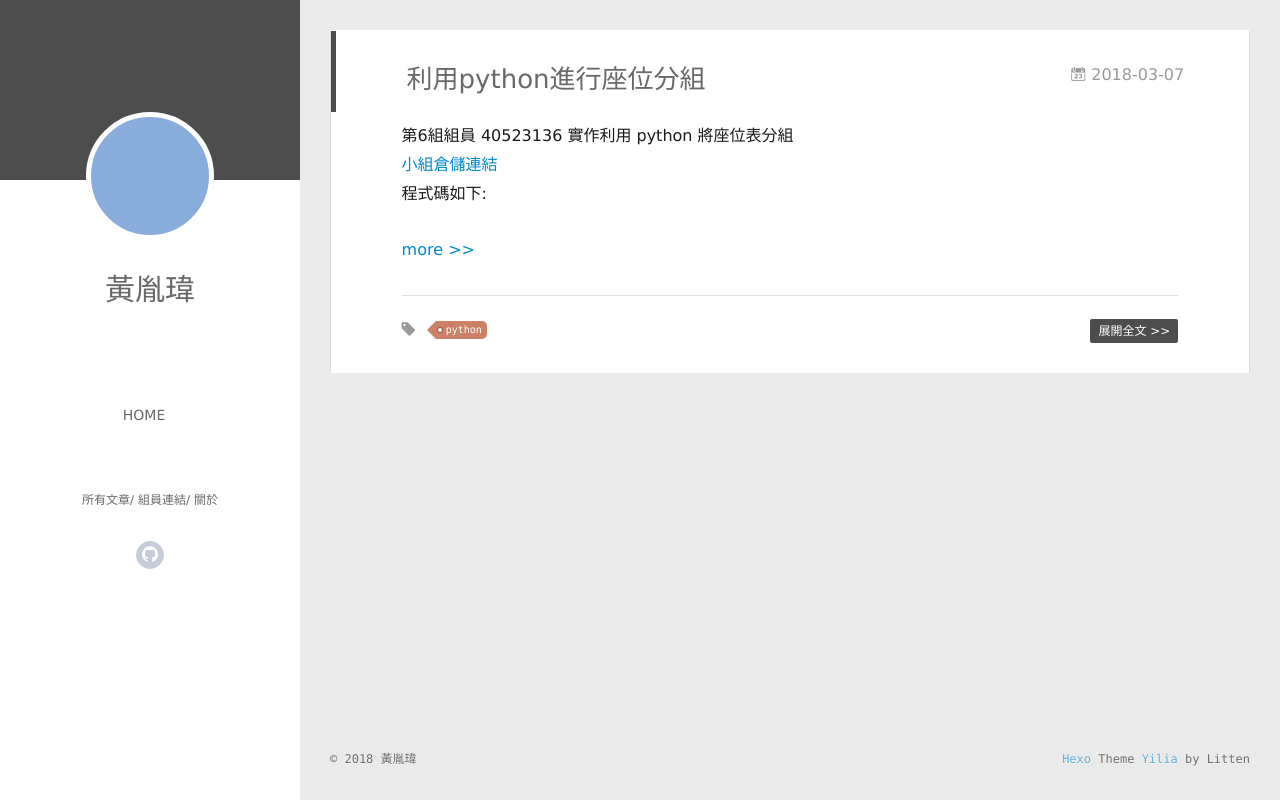
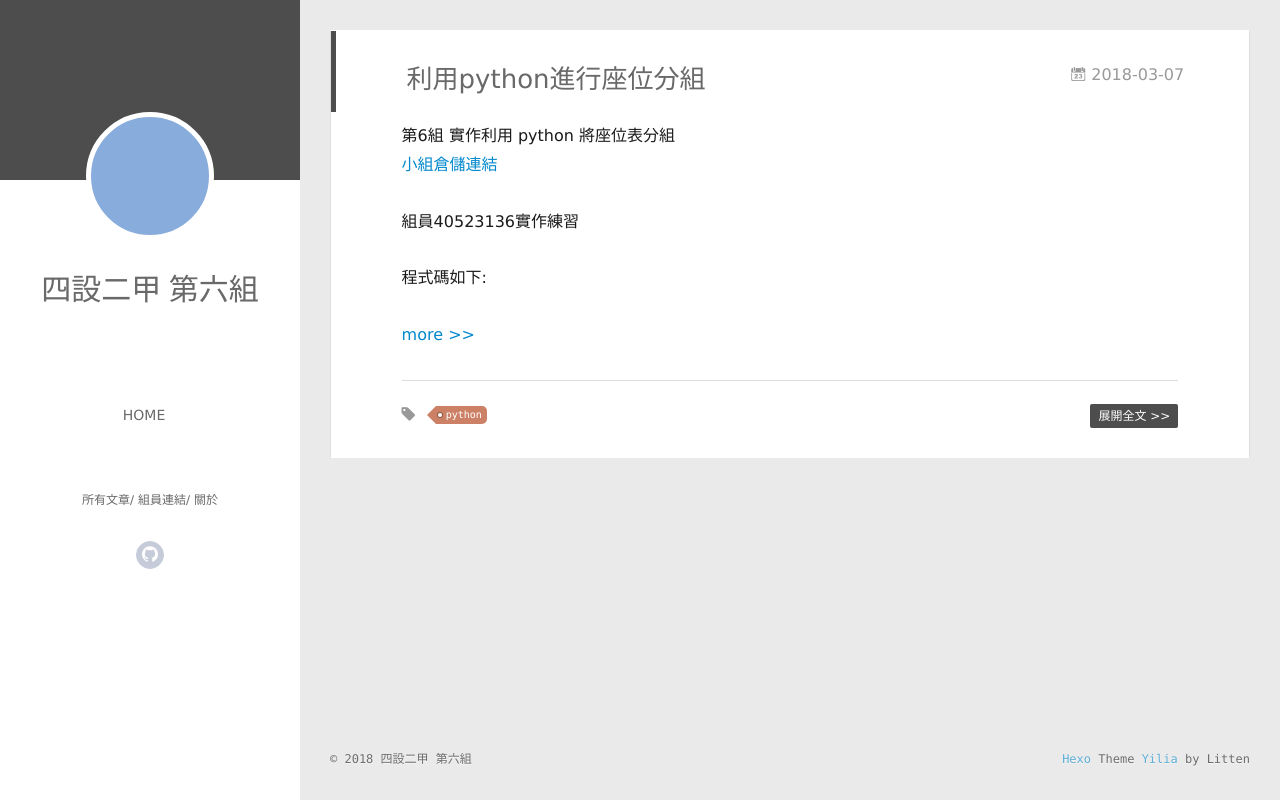
Before and after one commit to s40523136/cd2018, a plain HTML site: page index.html in a window 1280 px wide. Drawn offline with Linux system fonts and the light colour scheme; files that its build step writes are made by us from their sources.

Commit message:
blog update

```diff
--- a/index.html
+++ b/index.html
@@ -45,7 +45,7 @@
 			<img src="" class="js-avatar">
 		</a>
 		<hgroup>
-		  <h1 class="header-author"><a href="/">黃胤瑋</a></h1>
+		  <h1 class="header-author"><a href="/">四設二甲 第六組</a></h1>
 		</hgroup>
 
 
@@ -95,7 +95,7 @@
 				<img src="" class="js-avatar">
 			</div>
 			<hgroup>
-			  <h1 class="header-author js-header-author">黃胤瑋</h1>
+			  <h1 class="header-author js-header-author">四設二甲 第六組</h1>
 			</hgroup>
 
 
@@ -153,7 +153,9 @@
 
     <div class="article-entry" itemprop="articleBody">
 
-        <p>第6組組員 40523136 實作利用 python 將座位表分組<br><a href="https://github.com/s40523136/cd2018/tree/gh-pages" target="_blank" rel="noopener">小組倉儲連結</a><br>程式碼如下:</p>
+        <p>第6組 實作利用 python 將座位表分組<br><a href="https://github.com/s40523136/cd2018/tree/gh-pages" target="_blank" rel="noopener">小組倉儲連結</a></p>
+<p>組員40523136實作練習</p>
+<p>程式碼如下:</p>
 
           <a class="article-more-a" href="/cd2018/2018/03/07/w1/#more">more >></a>
 
@@ -219,7 +221,7 @@
   <div class="outer">
     <div id="footer-info">
     	<div class="footer-left">
-    		&copy; 2018 黃胤瑋
+    		&copy; 2018 四設二甲 第六組
     	</div>
       	<div class="footer-right">
       		<a href="http://hexo.io/" target="_blank">Hexo</a>  Theme <a href="https://github.com/litten/hexo-theme-yilia" target="_blank">Yilia</a> by Litten
```
Also changed, not shown: 2018/03/07/w1/index.html (+14 -8 lines), archives/2018/03/index.html (+3 -3 lines), archives/2018/index.html (+3 -3 lines), archives/index.html (+3 -3 lines), tags/python/index.html (+3 -3 lines).
